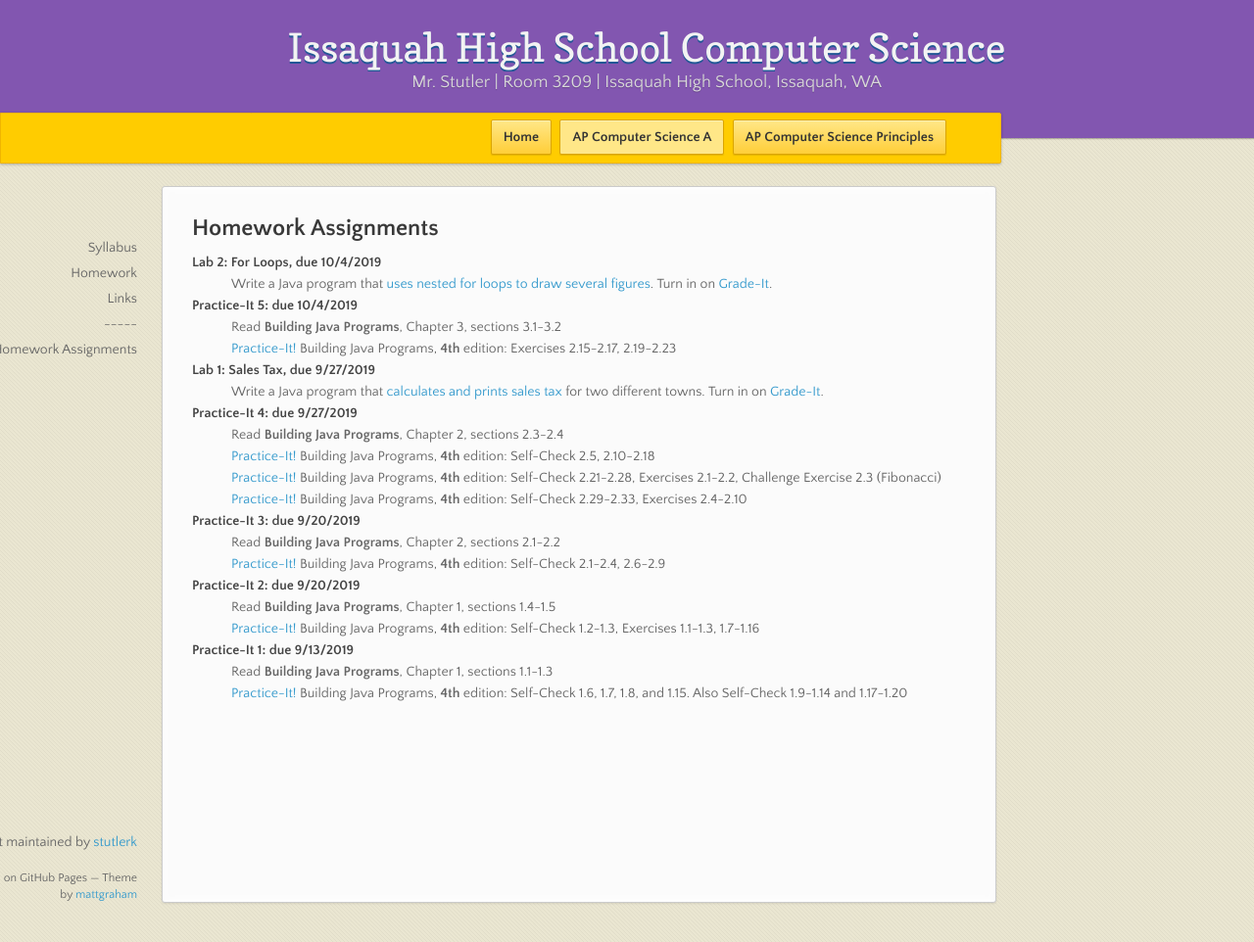
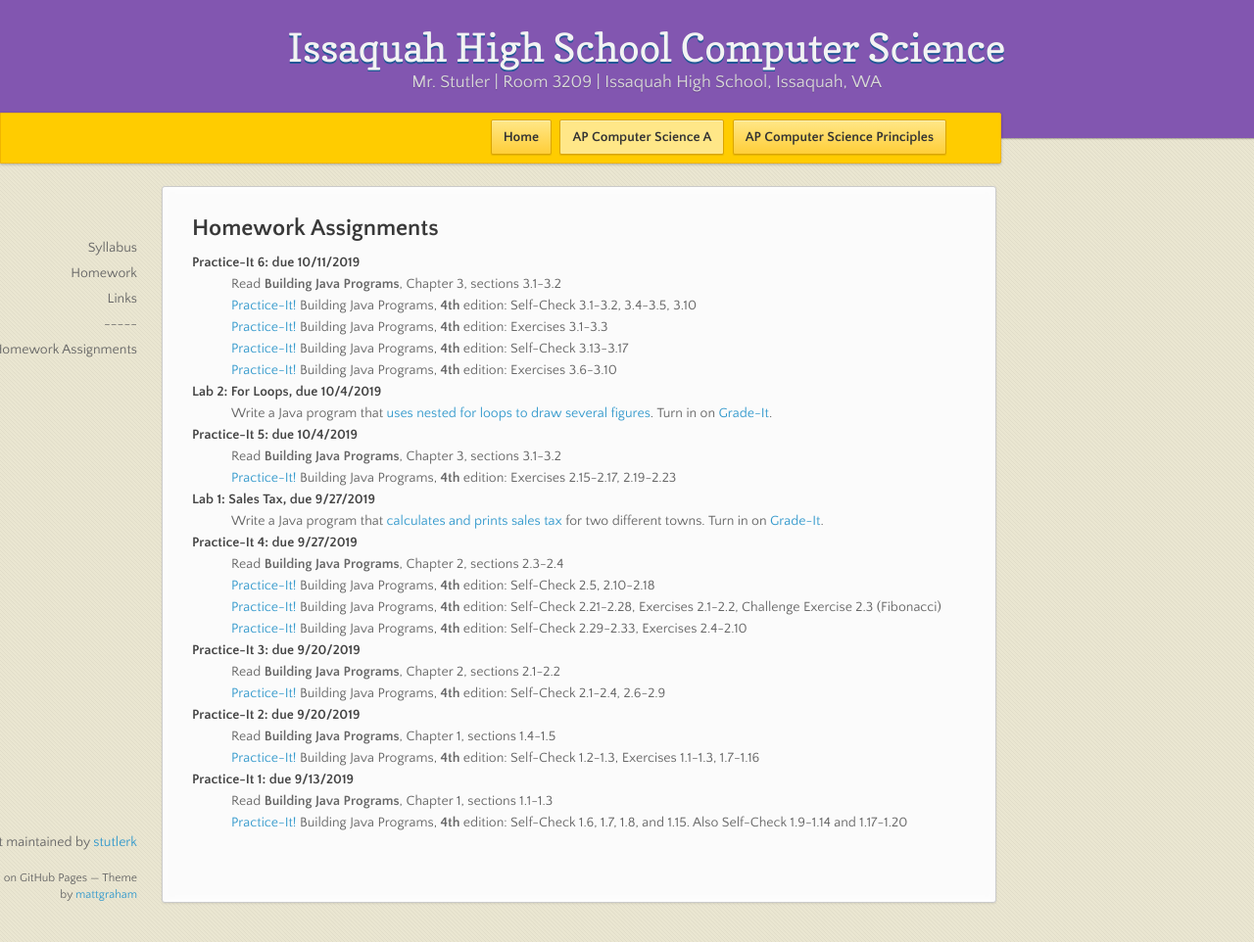
Before and after one commit to stutlerk/ihs-website, a Jekyll site: the page built from _apcsa/homework.html, in a window 1280 px wide and 962 px high. Shown: the whole window at 98% size. Built offline with Jekyll 4.4.1, drawn with Linux system fonts in a browser that asks for light colours; nearby versions of some CDN libraries.

Commit message:
Update homework.html

```diff
--- a/_apcsa/homework.html
+++ b/_apcsa/homework.html
@@ -10,6 +10,13 @@ layout: course
     <dt>Computer History Report, due 9/19/2018 at the beginning of class</dt>
     <dd><a href="https://issaquahwednet-my.sharepoint.com/personal/stutlerk_issaquah_wednet_edu/_layouts/15/guestaccess.aspx?docid=00f746ca063ec4fe89aaef3ed6d400941&authkey=AeHXKIjD7VBW10XG1QzwDCU">Computer history report assignment</a></dd>
     -->
+
+    <dt>Practice-It 6: due 10/11/2019</dt>
+    <dd>Read <b>Building Java Programs</b>, Chapter 3, sections 3.1-3.2</dd>
+    <dd><a href="https://practiceit.cs.washington.edu/" target="_blank">Practice-It!</a> Building Java Programs, <b>4th</b> edition: Self-Check 3.1-3.2, 3.4-3.5, 3.10</dd>
+    <dd><a href="https://practiceit.cs.washington.edu/" target="_blank">Practice-It!</a> Building Java Programs, <b>4th</b> edition: Exercises 3.1-3.3</dd>
+    <dd><a href="https://practiceit.cs.washington.edu/" target="_blank">Practice-It!</a> Building Java Programs, <b>4th</b> edition: Self-Check 3.13-3.17</dd>
+    <dd><a href="https://practiceit.cs.washington.edu/" target="_blank">Practice-It!</a> Building Java Programs, <b>4th</b> edition: Exercises 3.6-3.10</dd>
 
     <dt>Lab 2: For Loops, due 10/4/2019</dt>
     <dd>Write a Java program that <a href="https://issaquahwednet-my.sharepoint.com/:w:/g/personal/stutlerk_issaquah_wednet_edu/EZg9RCM5VvJMr0f232UXygsBRsIDb5GkcU2kA564uhHNtQ?e=J70kRe" target="_blank">uses nested for loops to draw several figures</a>. Turn in on <a href="https://gradeit-hs.cs.washington.edu/issaquah/" target="_blank">Grade-It</a>.</dd>
```
